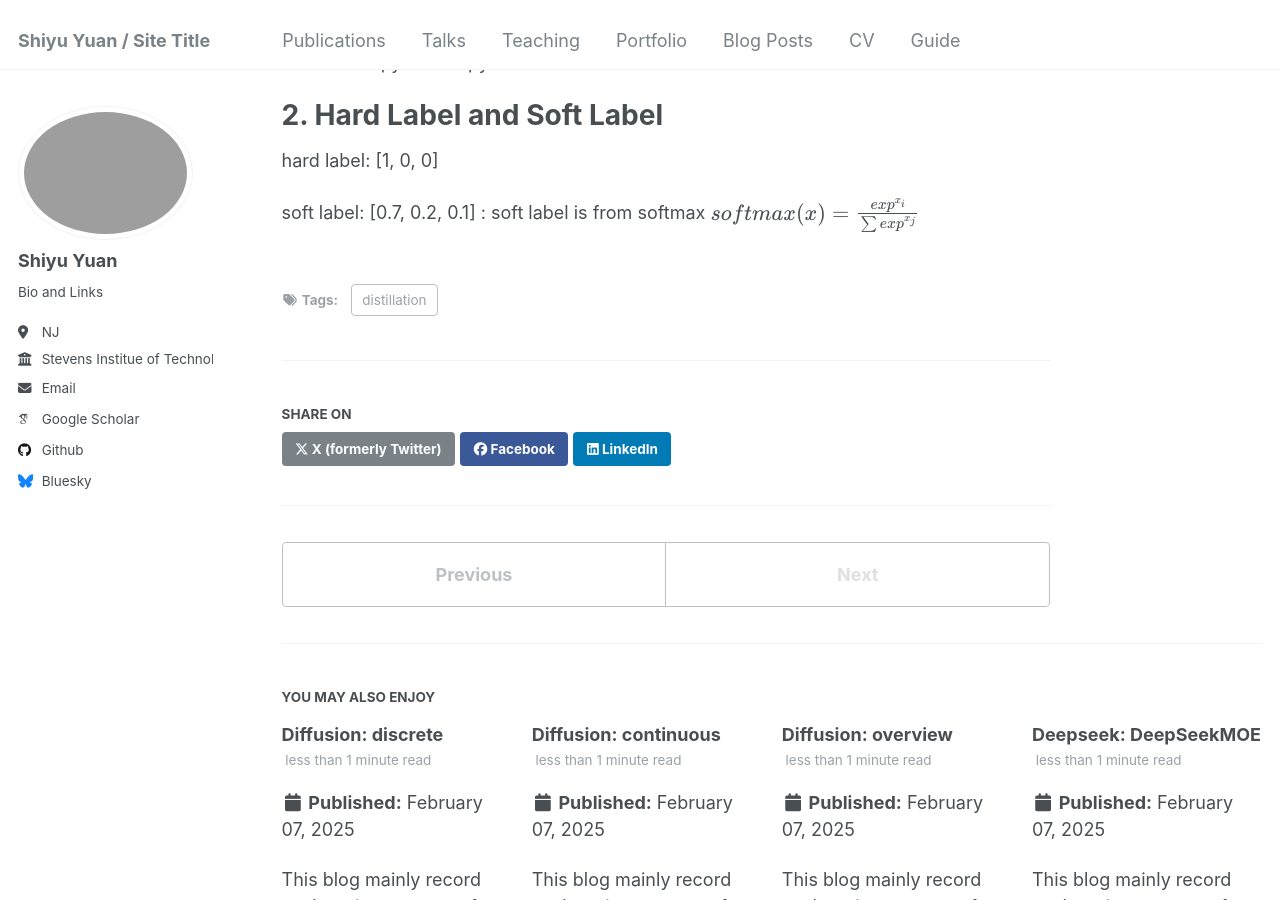
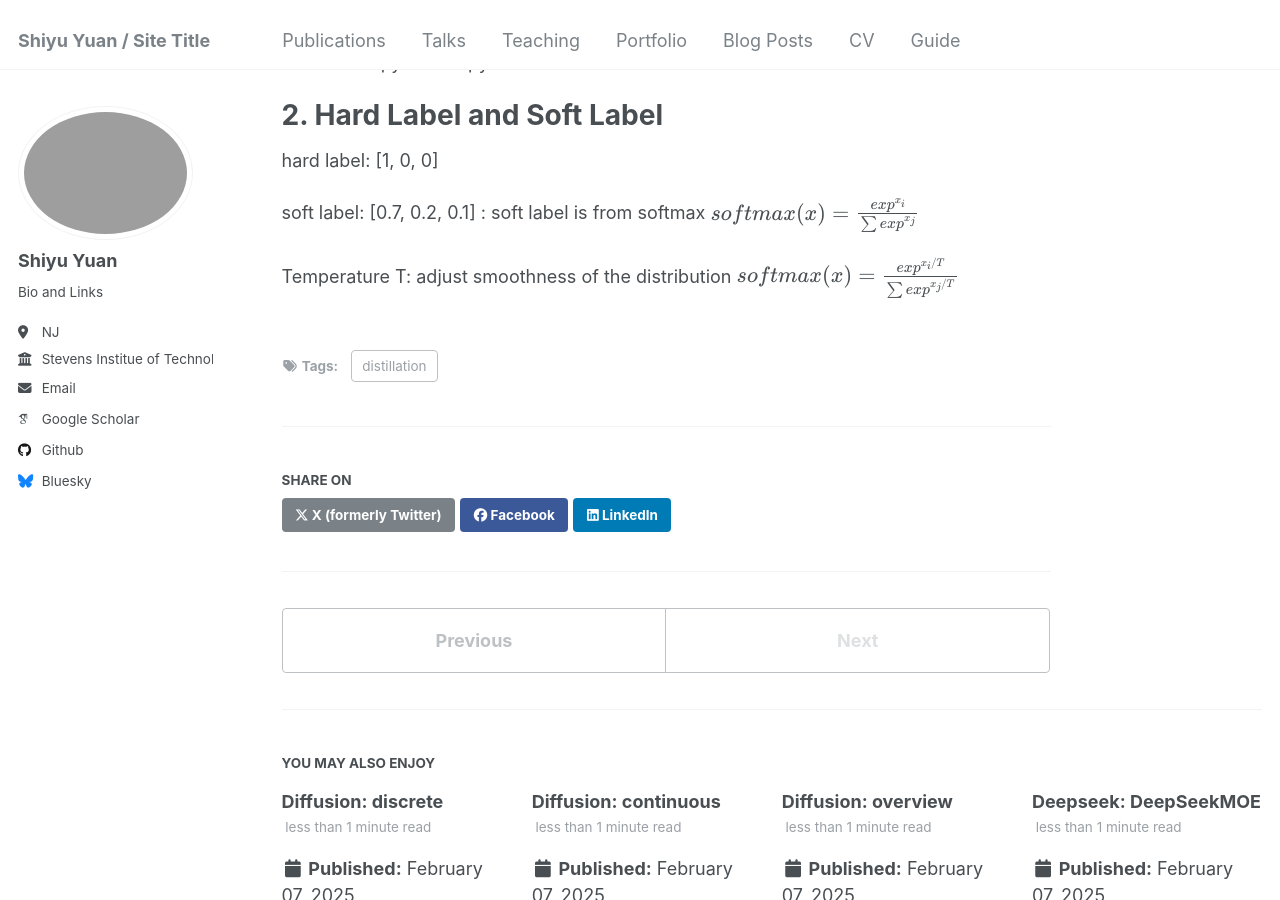
Before and after one commit to syyuan2021/syy2025, a Jekyll site: the page built from _posts/2025-02-11-blog-post-1.md, in a window 1280 px wide and 900 px high, scrolled down 965 px. Built offline with Jekyll 4.4.1, drawn with Linux system fonts in a browser that asks for light colours; some web fonts are replaced.

Commit message:
Update 2025-02-11-blog-post-1.md

```diff
--- a/_posts/2025-02-11-blog-post-1.md
+++ b/_posts/2025-02-11-blog-post-1.md
@@ -35,3 +35,5 @@ Cross Entropy = Entropy + KL = 0.693 + 0.087
 hard label: [1, 0, 0]
 
 soft label: [0.7, 0.2, 0.1]   : soft label is from softmax $$softmax(x) = \frac{exp^{x_{i}}}{\sum{exp^{x_{j}}}}$$
+
+Temperature T: adjust smoothness of the distribution $$softmax(x) = \frac{exp^{x_{i}/ T}}{\sum{exp^{x_{j}/T}}}$$
```
